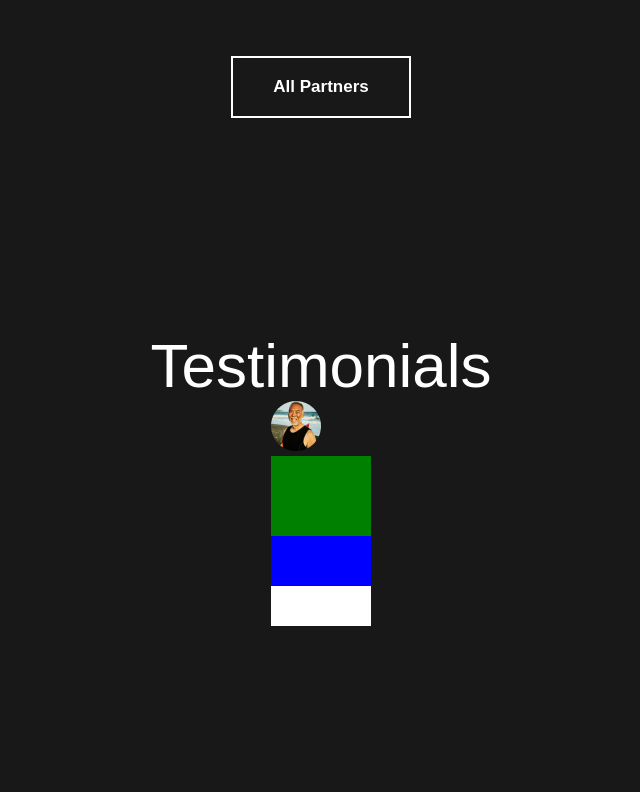
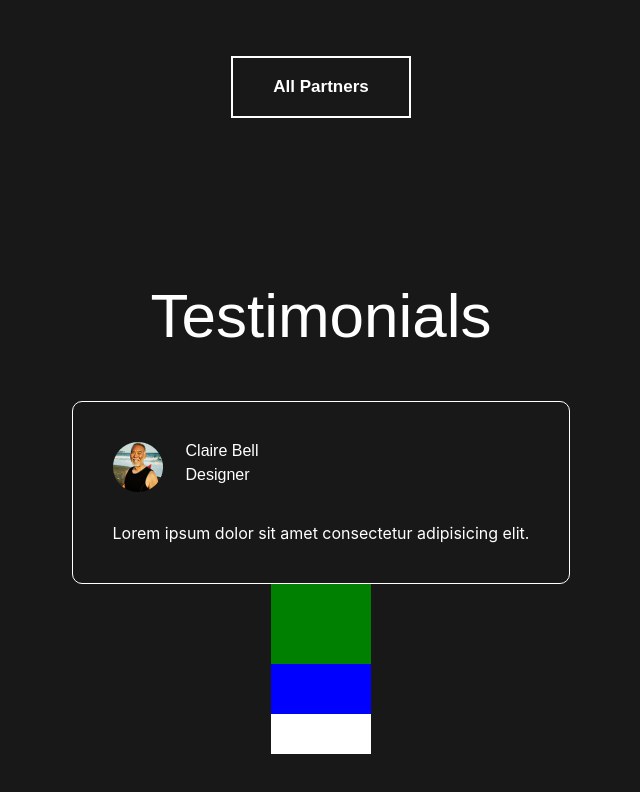
Before and after one commit to AleksandrKompanetc/reactjs-figma-app, a React (Create React App) app: page / in a window 1280 px wide. Shown: the part 5787-6579 px from the top of the page, without its empty margins (319-959 px from the left). Built offline with nearby package versions, Linux system fonts and the light colour scheme.

Commit message:
added changes for styles of testimonials

```diff
--- a/src/components/Main.css
+++ b/src/components/Main.css
@@ -157,6 +157,13 @@
 
 .main__testimonials {
   display: flex;
+  flex-direction: column;
+  align-items: center;
+  color: #fff;
+}
+
+.testimonials {
+  display: flex;
   margin-top: 50px;
   height: 650px;
   flex-direction: column;
@@ -164,3 +171,27 @@
   align-items: center;
   color: #fff;
 }
+
+.testimonial {
+  padding: 40px;
+  border: 1px solid #fff;
+  border-radius: 10px;
+}
+
+.testimonial__title {
+  display: flex;
+  margin-bottom: 30px;
+}
+
+.testimonial__title img {
+  margin-right: 23px;
+}
+
+.testimonial__name,
+.testimonial__job {
+  font-family: sans-serif;
+}
+
+.testimonial__job {
+  margin-top: 6px;
+}
--- a/src/components/Main.jsx
+++ b/src/components/Main.jsx
@@ -150,8 +150,13 @@ const Main = () => {
           <div className='testimonial'>
             <div className='testimonial__title'>
               <img src={user1} alt="user avatar" />
-              <div></div>
-              <div></div>
+              <div>
+                <div className='testimonial__name'>Claire Bell</div>
+                <div className='testimonial__job'>Designer</div>
+              </div>
+            </div>
+            <div className='testimonial__content'>
+              Lorem ipsum dolor sit amet consectetur adipisicing elit.
             </div>
           </div>
           <div className='test2'></div>
```
